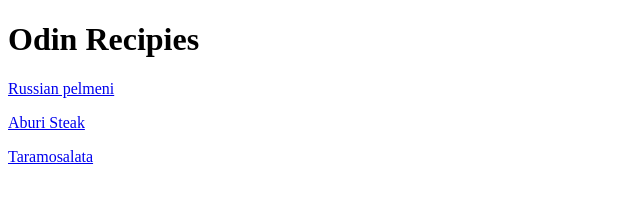
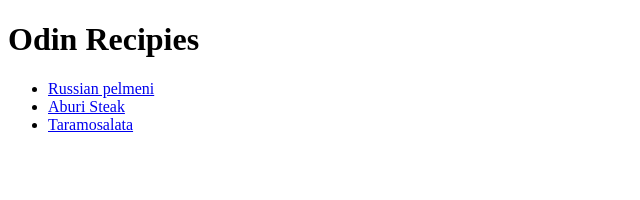
Before and after one commit to DefDervi/odin-recipes, a plain HTML site: page index.html in a window 1280 px wide. Shown: the whole page, without its empty margins (0-640 px from the left). Drawn offline with Linux system fonts and the light colour scheme.

Commit message:
last fix

```diff
--- a/index.html
+++ b/index.html
@@ -7,8 +7,10 @@
 </head>
 <body>
     <h1>Odin Recipies</h1>
-    <p><a href="recipes/pelmeni.html" target="_blank">Russian pelmeni</a></p>
-    <p><a href="recipes/aburi-steak.html" target="_blank">Aburi Steak<a></p>
-    <p><a href="recipes/taramosalata.html">Taramosalata</a></p>
+    <ul>
+        <li><a href="recipes/pelmeni.html" target="_blank">Russian pelmeni</a></li>
+        <li><a href="recipes/aburi-steak.html" target="_blank">Aburi Steak<a></a></li>
+        <li><a href="recipes/taramosalata.html">Taramosalata</a></li>
+    </ul>
 </body>
 </html>
```
